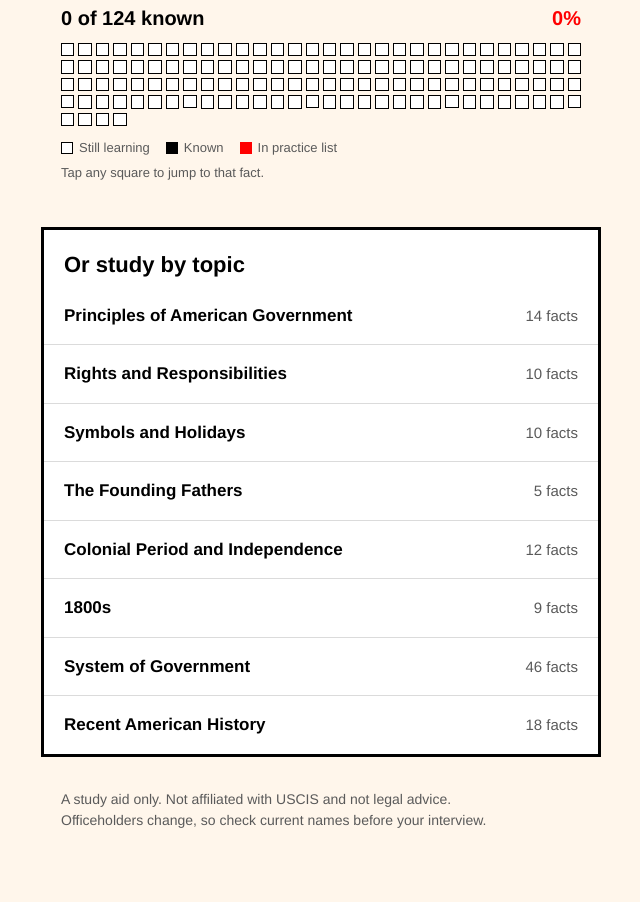
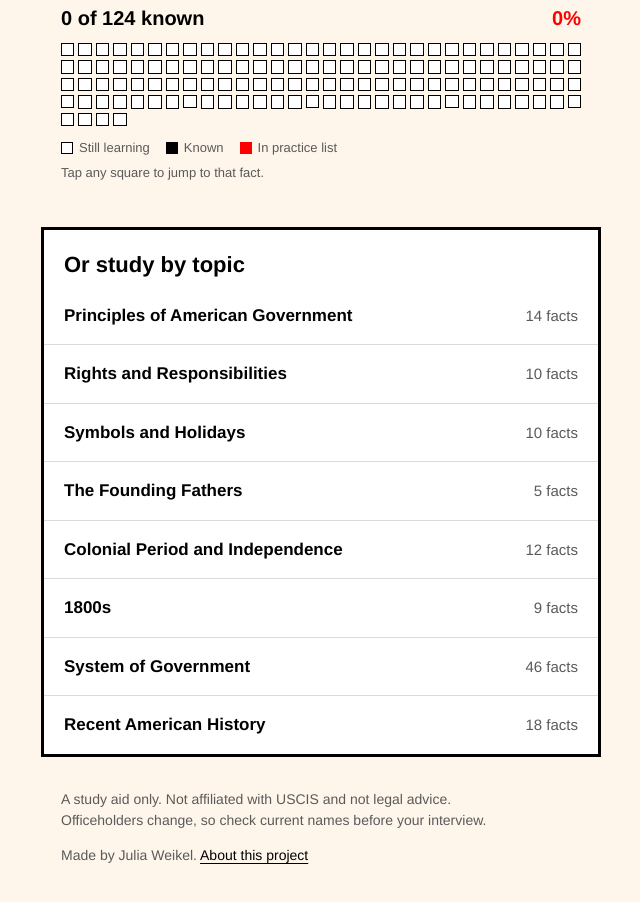
Before and after one commit to jules-definitely/civics-mnemonic-app, a plain HTML site: page civics_book_prototype.html in a window 1280 px wide. Shown: the part 582-1484 px from the top of the page, without its empty margins (319-959 px from the left). Drawn offline with Linux system fonts and the light colour scheme.

Commit message:
Add credit line linking to the project page on juliaweikel.fyi
Co-Authored-By: Claude Opus 5.5 <noreply@anthropic.com>
Claude-Session: https://claude.ai/code/session_015WQEqSw6XqsMYnf1PRW3Gp

```diff
--- a/civics_book_prototype.html
+++ b/civics_book_prototype.html
@@ -54,6 +54,9 @@
   .chapter:hover { background: var(--pink); }
   .chapter-count { color: var(--muted); font-weight: 400; font-size: 15px; white-space: nowrap; font-variant-numeric: tabular-nums; }
 
+  .credit { margin: 10px 20px 0; font-size: 14px; color: var(--muted); }
+  .credit a { color: var(--black); text-decoration: underline; text-underline-offset: 3px; }
+  .credit a:hover { color: var(--red-text); }
   .fine { margin-top: 32px; font-size: 14px; color: var(--muted); max-width: 34em; }
 
   .btn { border: var(--rule); border-radius: 320px; padding: 13px 22px; font-family: var(--display); font-weight: 700; font-size: 17px; line-height: 1.2; transition: background-color .15s ease, color .15s ease; }
@@ -893,7 +896,8 @@
           (dismissedCount ? '<button class="link" id="cvb-manage">See what you\'ve marked as known</button>' : '<p class="tracker-tip">Tap any square to jump to that fact.</p>') +
         '</section>' +
         '<nav class="chapters" aria-label="Topics"><h2>Or study by topic</h2>' + chapters + '</nav>' +
-        '<p class="fine">A study aid only. Not affiliated with USCIS and not legal advice. Officeholders change, so check current names before your interview.</p>';
+        '<p class="fine">A study aid only. Not affiliated with USCIS and not legal advice. Officeholders change, so check current names before your interview.</p>' +
+        '<p class="credit">Made by Julia Weikel. <a href="https://juliaweikel.fyi/civics.html">About this project</a></p>';
       on("cvb-open", function() { openBook(); });
       on("cvb-practice", function() {
         if (flagN) { openBook(null, "practice"); return; }
```
